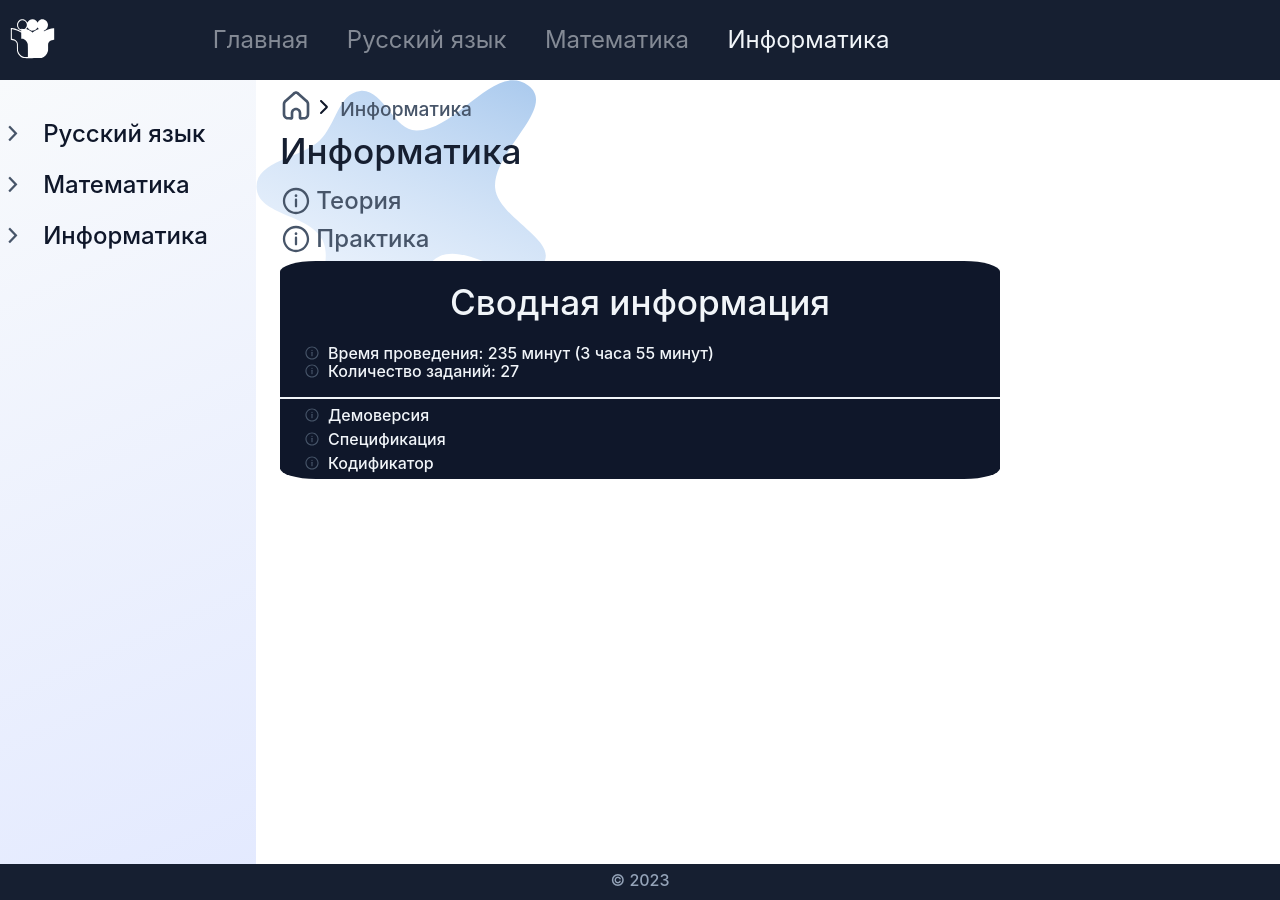
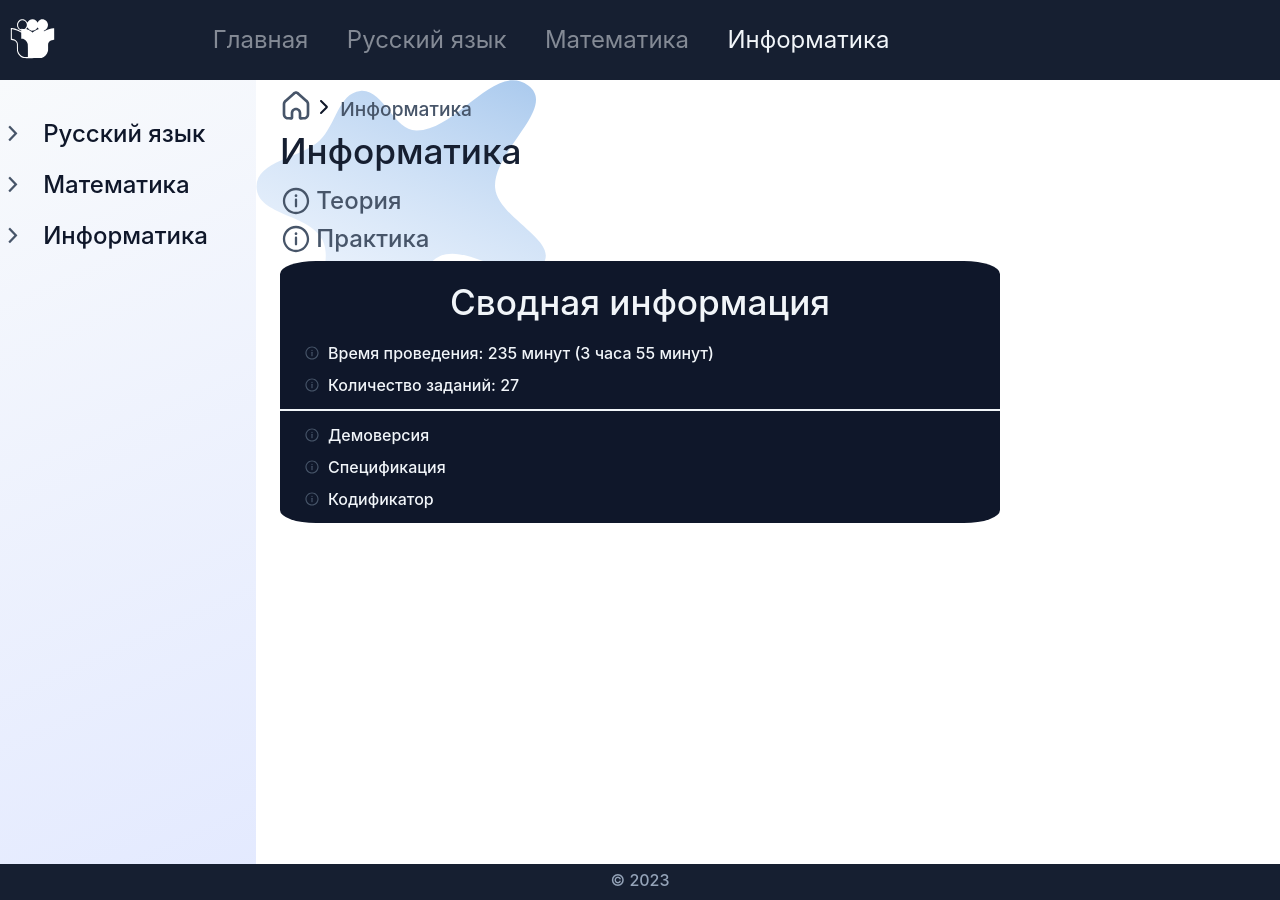
Before and after one commit to daneelez/daneelez.github.io, a Jekyll site: the page built from docs/inf/inf.html, in a window 1280 px wide. Built offline with Jekyll 4.4.1, drawn with Linux system fonts in a browser that asks for light colours.

Commit message:
Update style.css

```diff
--- a/docs/css/style.css
+++ b/docs/css/style.css
@@ -231,13 +231,8 @@ main {
 }
 
 .information-div {
-	display: inline-flex;
-	padding: 0 1.5rem 0 1.5rem;
-}
-
-.directions .information-div {
 	display: flex;
-	padding: 0rem 1.5rem 0.5rem 1.5rem;
+	padding: 0 1.5rem 1rem 1.5rem;
 }
 
 .information-div img {
@@ -255,14 +250,8 @@ main {
 }
 
 .directions {
-	padding-top: 0.5rem;
+	padding-top: 1rem;
 	border-top: 2px solid #F1F5F9;;
-}
-
-.information {
-	padding-bottom: 1rem;
-	display: flexbox;
-	flex-direction: column;
 }
 
 /* TASKS SECTION */
```
